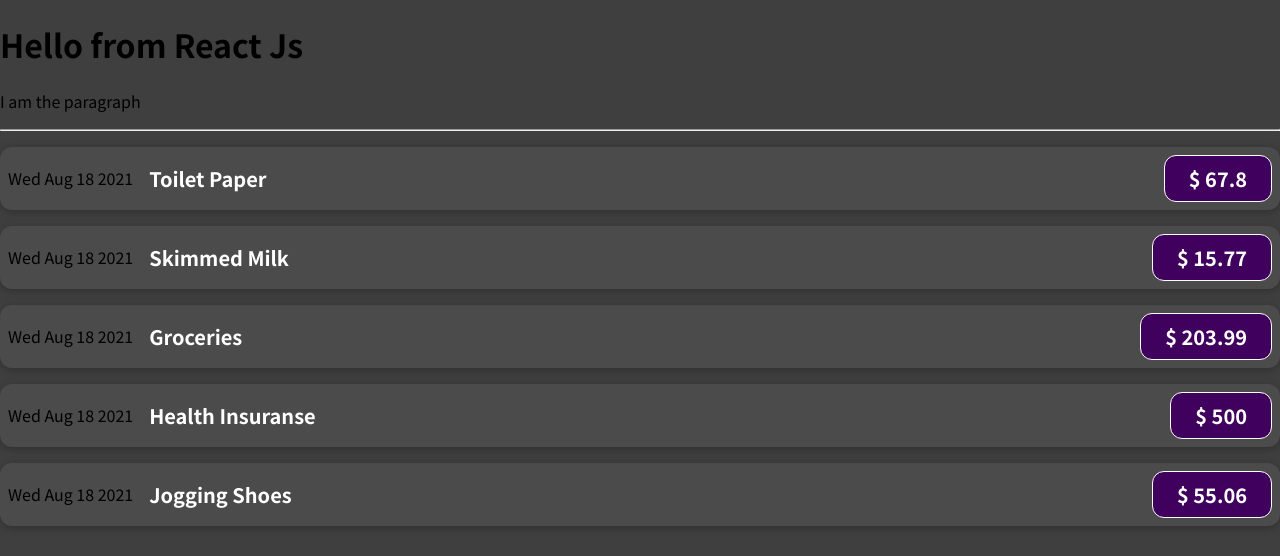
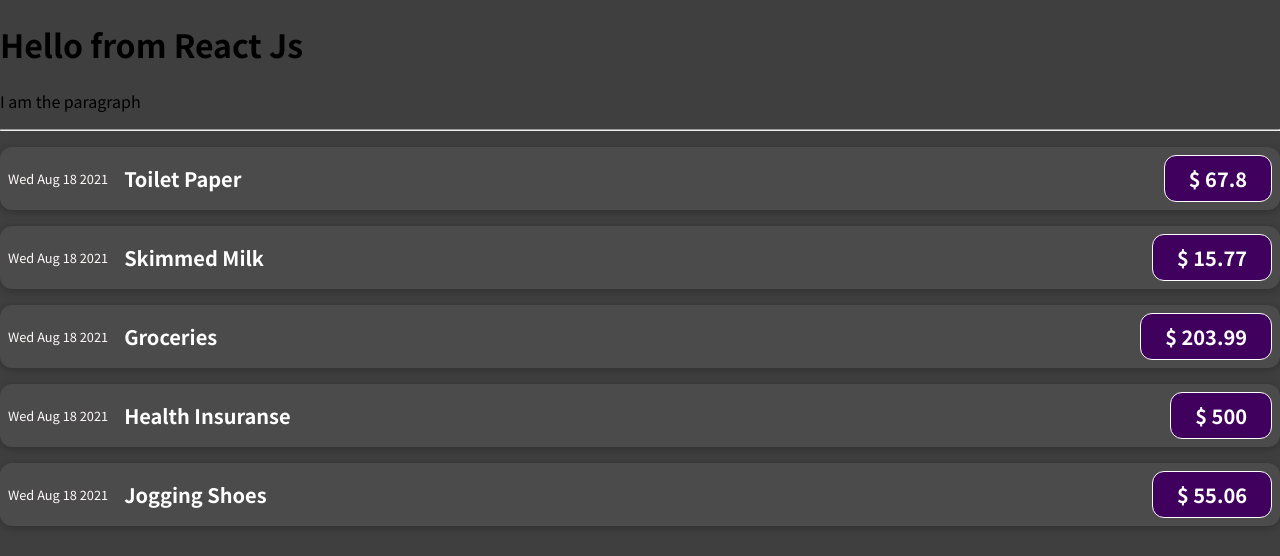
Before and after one commit to AqibNaeem19/Expense-tracker, a React (Create React App) app: page / in a window 1280 px wide. Shown: the top 556 px of the page. Built offline with nearby package versions, Linux system fonts and the light colour scheme.

Commit message:
Add styling to Date field

```diff
--- a/src/components/ExpenseItem.css
+++ b/src/components/ExpenseItem.css
@@ -7,6 +7,12 @@
     margin: 1rem 0;
     border-radius: 12px;
     background-color: #4b4b4b;
+  }
+
+  .expense-item__date {
+    color: snow;
+    font-weight: 200;
+    font-size: .8em;
   }
 
   .expense-item__description {
--- a/src/components/ExpenseItem.js
+++ b/src/components/ExpenseItem.js
@@ -3,7 +3,7 @@ import './ExpenseItem.css'
 export default function ExpenseItem(props) {
   return (
     <div className='expense-item'>
-      <div> {props.purchasedDate} </div>
+      <div className="expense-item__date"> {props.purchasedDate} </div>
       <div className='expense-item__description'>
         <h2> {props.name} </h2>
       </div>
```
